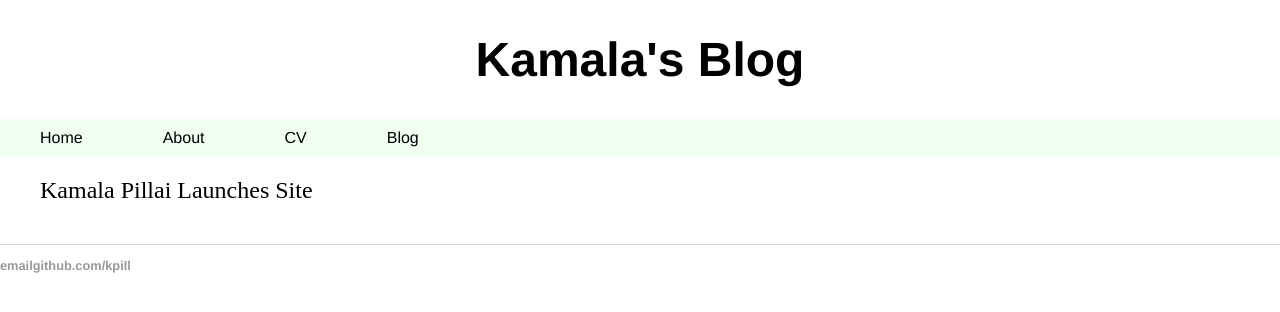
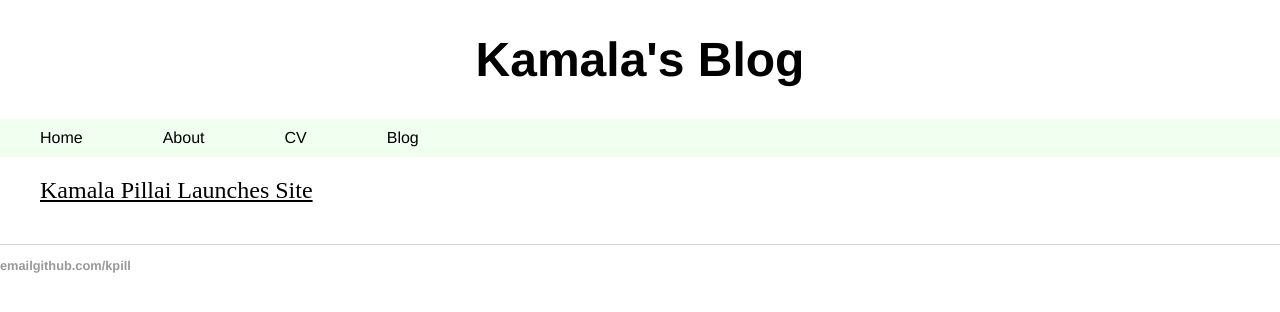
Before and after one commit to kpill/kpill.github.io, a Jekyll site: the page built from index.html, in a window 1280 px wide. Shown: the top 312 px of the page. Built offline with Jekyll 4.4.1, drawn with Linux system fonts in a browser that asks for light colours.

Commit message:
Update index.html

```diff
--- a/index.html
+++ b/index.html
@@ -4,6 +4,6 @@ title: Kamala Pillai's Blog
 ---
 <ul class="posts">
 	{% for post in site.posts %}
-		<li><a1 href="{{ post.url }}">{{ post.title }}</a></li>
+		<li><a class="posts" href="{{ post.url }}">{{ post.title }}</a></li>
 	{% endfor %}
 </ul>
```
